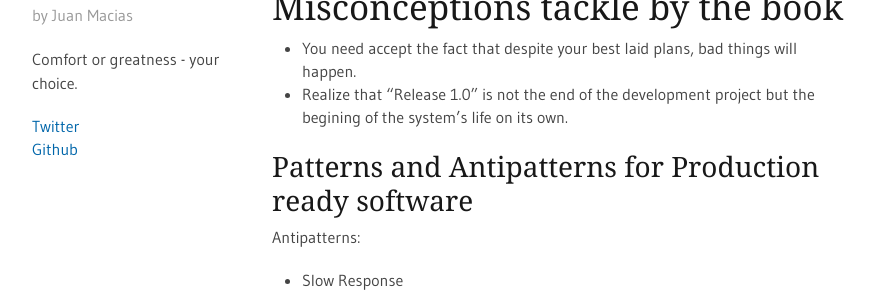
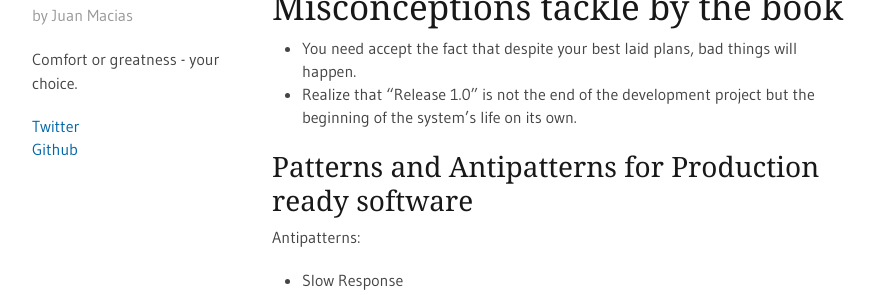
Before and after one commit to jmacias/jmacias.github.com, a Jekyll site: the page built from _posts/2013-12-18-Release-it.md, in a window 1280 px wide and 900 px high, scrolled down 533 px. Shown: the part 176-471 px from the top of the window, without its empty margins (138-1018 px from the left). Built offline with Jekyll 4.4.1, drawn with Linux system fonts in a browser that asks for light colours; Markdown is read by kramdown in place of the engine named in the settings; comment, search, counter and statistics services are not loaded.

Commit message:
Update 2013-12-18-Release-it.md

```diff
--- a/_posts/2013-12-18-Release-it.md
+++ b/_posts/2013-12-18-Release-it.md
@@ -20,7 +20,7 @@ That alone is the main reason why I am happy I read the book. As mentioned sever
 ## Misconceptions tackle by the book
 
    * You need accept the fact that despite your best laid plans, bad things will happen.
-   * Realize that "Release 1.0" is not the end of the development project but the begining of the system's life on its own.
+   * Realize that "Release 1.0" is not the end of the development project but the beginning of the system's life on its own.
 
 ### Patterns and Antipatterns for Production ready software
 
```
